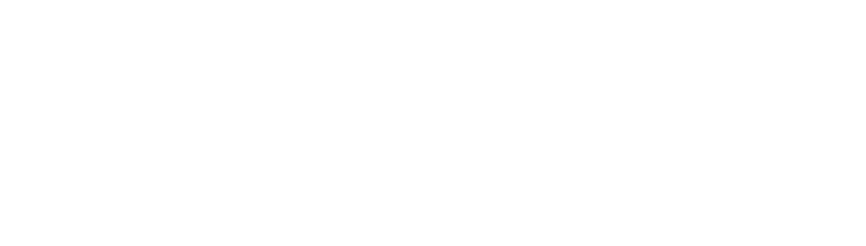
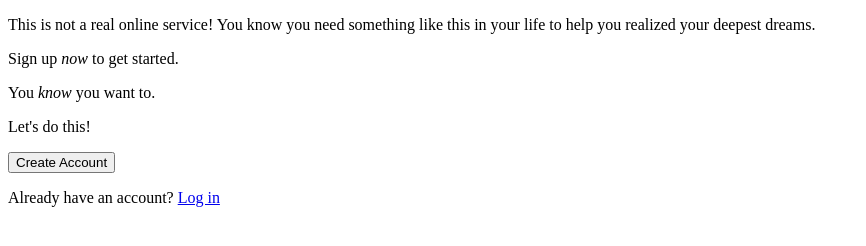
Before and after one commit to animesh-tyagi/sign-up-form, a plain HTML site: page index.html in a window 1280 px wide. Shown: the whole page, without its empty margins (0-866 px from the left). Drawn offline with Linux system fonts and the light colour scheme.

Commit message:
added basic structure of index.html

```diff
--- a/index.html
+++ b/index.html
@@ -6,6 +6,26 @@
     <title>Sign Up Form</title>
 </head>
 <body>
+    <div class="images">
+
+    </div>
+    <div class="info">
+
+        <div class="text">
+            <p>This is not a real online service! You know you need something like this in your life to help you realized your deepest dreams.</p>
+            <p>Sign up <i>now</i> to get started.</p>
+            <p>You <i>know</i> you want to.</p>
+        </div>
+        <div class="signup">
+            <p>Let's do this!</p>
+
+        </div>
+        <div class="end">
+            <button>Create Account</button>
+            <p>Already have an account? <a href="/index.html">Log in</a></p>
+
+        </div>
+    </div>
 
 
 </body>
```
